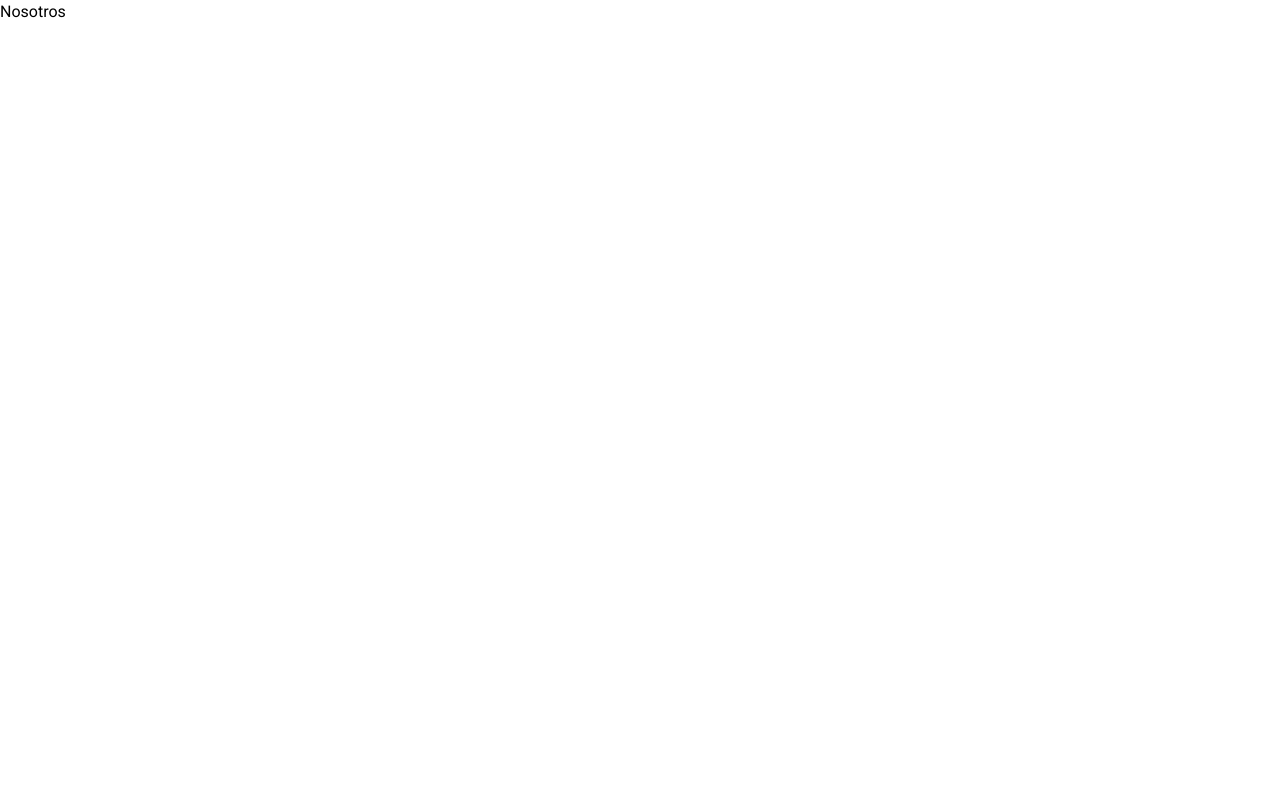
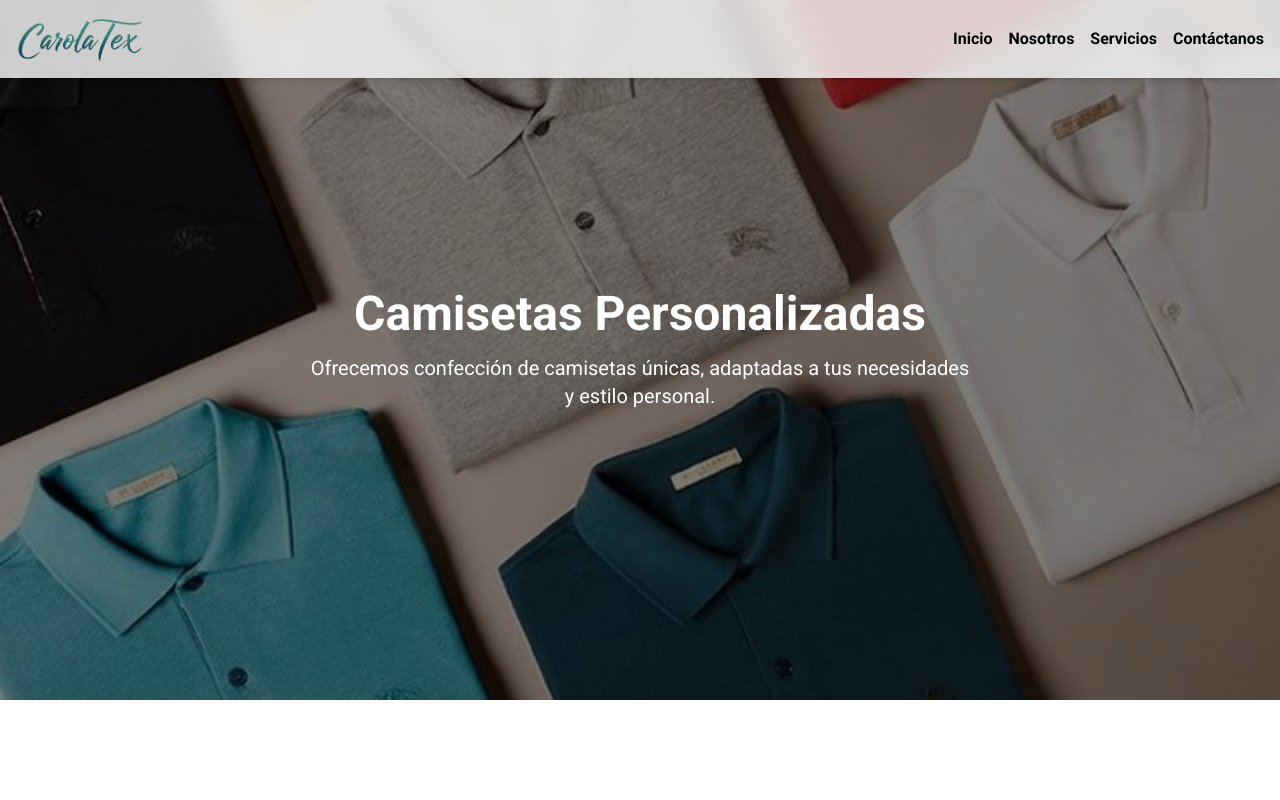
Before and after one commit to ArgueDev/CarolaTex, a React (Vite) app: page /nosotros in a window 1280 px wide. Shown: the top 800 px of the page. Built offline with nearby package versions, Linux system fonts and the light colour scheme.

Commit message:
Fin pagina nosotros

```diff
--- a/package.json
+++ b/package.json
@@ -12,6 +12,7 @@
   "dependencies": {
     "@tailwindcss/vite": "^4.0.4",
     "aos": "^2.3.4",
+    "framer-motion": "^12.4.3",
     "lucide-react": "^0.475.0",
     "react": "^19.0.0",
     "react-dom": "^19.0.0",
--- a/src/components/Footer.tsx
+++ b/src/components/Footer.tsx
@@ -1,4 +1,6 @@
 // import { FaFacebook, FaInstagram } from "react-icons/fa";
+
+import { NavLink } from "react-router";
 
 export default function Footer() {
 
@@ -11,11 +13,11 @@ export default function Footer() {
                 <img src="./img/logo_nav.png" alt="logo"/>
                 <div className="flex flex-col gap-4 md:mt-0 mt-8">
                     <h2 className="font-semibold text-xl">Contáctanos</h2>
-                    <a href="" className="text-sm text-gray-500 hover:font-semibold">Sobre Nosotros</a>
-                    <a href="" className="text-sm text-gray-500 hover:font-semibold">Servicios</a>
-                    <a href="" className="text-sm text-gray-500 hover:font-semibold">Galeria</a>
-                    <a href="" className="text-sm text-gray-500 hover:font-semibold">Testimonios</a>
-                    <a href="" className="text-sm text-gray-500 hover:font-semibold">Contacto</a>
+                    <NavLink to="/nosotros" className="text-sm text-gray-500 hover:font-semibold">Sobre Nosotros</NavLink>
+                    <NavLink to="/servicios" className="text-sm text-gray-500 hover:font-semibold">Servicios</NavLink>
+                    <NavLink to="/galeria" className="text-sm text-gray-500 hover:font-semibold">Galeria</NavLink>
+                    <NavLink to="/testimonios" className="text-sm text-gray-500 hover:font-semibold">Testimonios</NavLink>
+                    <NavLink to="/contacto" className="text-sm text-gray-500 hover:font-semibold">Contacto</NavLink>
                 </div>
                 <div className="flex flex-col gap-4 md:mt-0 mt-8">
                     <h2 className="font-semibold text-xl">Síguenos</h2>
--- a/src/components/Header.tsx
+++ b/src/components/Header.tsx
@@ -8,7 +8,9 @@ export default function Header() {
   return (
     <header className="fixed top-0 left-0 w-full bg-white/80 backdrop-blur-md shadow-md p-4 z-50">
       <div className="container mx-auto flex justify-between items-center">
-        <img src="/img/logo_nav.png" alt="logo" className="w-32 h-auto" />
+        <NavLink to="/">
+          <img src="/img/logo_nav.png" alt="logo" className="w-32 h-auto" />
+        </NavLink>
 
         {/* Botón de menú para móviles */}
         <button className="md:hidden" onClick={() => setIsOpen(!isOpen)}>
--- a/src/pages/App.tsx
+++ b/src/pages/App.tsx
@@ -1,16 +1,29 @@
-import { Route, Routes, BrowserRouter } from "react-router";
+import { Route, Routes, BrowserRouter, useLocation } from "react-router";
+
 import Home from "./Home";
 import Nosotros from "./Nosotros";
 import NotFound from "./NotFound";
+import { AnimatePresence } from "framer-motion";
+
+function AnimatedRoutes() {
+  const location = useLocation();
+
+  return (
+    <AnimatePresence mode='wait'>
+      <Routes location={location} key={location.pathname}>
+        <Route path="*" element={<NotFound />} />
+        <Route path="/" element={<Home />} />
+        <Route path="/nosotros" element={<Nosotros />} />
+      </Routes>
+    </AnimatePresence>
+  )
+}
+
 
 export default function App() {
   return (
     <BrowserRouter>
-      <Routes>
-        <Route path="*" element={<NotFound />} />
-        <Route path="/" element={<Home />} />
-        <Route path="/nosotros" element={<Nosotros />} />
-      </Routes>
+        <AnimatedRoutes />
     </BrowserRouter>
   )
 }
--- a/src/pages/Home.tsx
+++ b/src/pages/Home.tsx
@@ -1,10 +1,12 @@
+import { useEffect } from "react";
+import { Zap, Palette, BadgeCheck } from "lucide-react";
+import { FaStar } from "react-icons/fa";
+import { NavLink } from "react-router";
+
 import Header from "../components/Header";
 import Footer from "../components/Footer";
+import PageTransition from "../transition/PageTransition";
 
-import { Zap, Palette, BadgeCheck } from "lucide-react";
-import { FaStar } from "react-icons/fa";
-
-import { useEffect } from "react";
 import AOS from "aos";
 import "aos/dist/aos.css";
 
@@ -17,10 +19,8 @@ export default function App() {
   }, []);
 
   return (
-    <>
+    <PageTransition>
       <Header />
-      <main>
-
       <div className="relative w-full h-screen">
         <img src="/img/bg.jpg" alt="background" className="w-full h-full object-cover" />
         <div className="absolute top-1/2 left-10 right-10 transform -translate-y-1/2 bg-white/70 backdrop-blur-md p-8 rounded-lg shadow-lg max-w-md">
@@ -31,12 +31,13 @@ export default function App() {
         </div>
       </div>{/* Fin de la sección de hero */}
 
+      <main>
         <div data-aos="zoom-in" className="flex md:flex-row flex-col max-w-8/10 m-auto py-20 md:mt-40 mt-10 gap-4 items-center">
           <h1 className="text-(--azul-marino) md:text-6xl text-4xl font-bold">Camisetas personalizadas que reflejen tu estilo</h1>
           <div>
             <p className="text-xl mb-8">En nuestra empresa, transformamos tus ideas en camisetas unicas y de alta calidad. Descubre como podemos ayudarte a descatar con estilo.</p>
             <button className="bg-(--verde-menta) text-white px-4 py-2 rounded-lg transition delay-150 duration-300 ease-in-out hover:-translate-y-1 hover:scale-110 hover:bg-(--rosa-palo)">
-              <a href="#">Saber Más</a>
+              <NavLink to="/nosotros">Saber Más</NavLink>
             </button>
           </div>
         </div> {/* Fin de la sección de camisetas */}
@@ -83,6 +84,6 @@ export default function App() {
       </main>
 
       <Footer />
-    </>
+    </PageTransition>
   );
 }
--- a/src/pages/Nosotros.tsx
+++ b/src/pages/Nosotros.tsx
@@ -1,7 +1,49 @@
-
+import Footer from "../components/Footer";
+import Header from "../components/Header";
+import PageTransition from "../transition/PageTransition";
 
 export default function Nosotros() {
   return (
-    <div>Nosotros</div>
-  )
+    <PageTransition>
+      <Header />
+      <div className="relative w-full h-[700px]">
+        <img src="/img/bg.jpg" alt="background" className="w-full h-full object-cover"/>
+        <div className="absolute inset-0 flex flex-col items-center justify-center bg-black/50 text-white text-center px-4">
+          <h1 className="text-3xl md:text-5xl font-bold">Camisetas Personalizadas</h1>
+          <p className="mt-4 text-lg md:text-xl max-w-2xl">Ofrecemos confección de camisetas únicas, adaptadas a tus necesidades y estilo personal.</p>
+        </div>
+      </div>
+      <div className="flex md:flex-row flex-col items-center gap-2 max-w-8/10 m-auto mt-30">
+        <h1 className="md:text-5xl text-3xl text-(--azul-marino) font-bold">Nuestra Historia y Misión en Confección</h1>
+        <p className="text-lg font-semibold max-w-[550px]">Desde nuestos inicios, nos hemos dedicado a crear camisetas que reflejen la personalidad de nuestros clientes. Nuestra misión es proporcionar a nuestros clientes productos que reflejen sus estilo y personalidad, creemos que cada camiseta cuenta una historia unica y estamos aqui para ayudarte a contarla.</p>
+      </div>
+      <main className="max-w-6/10 m-auto mt-20">
+        <div className="mt-30">
+          <h1 className="text-4xl font-bold text-(--azul-marino) text-center">Preguntas</h1>
+          <p className="text-lg text-center mt-4 text-gray-900">Aqui encontraras respuestas a las preguntas mas frecuentes sobre nuestros servicios de confeccion de camisetas.</p>
+          <div className="mt-5 leading-7">
+            <p className="font-bold">¿Qué tipos de camisetas ofrecemos?</p>
+            <p className="text-gray-900">Ofrecemos una amplia variedad de camisetas, desde modelos básicos hasta opciones personalizadas. Puedes elegir entre diferentes estilos, colores y tamaños. Nos adaptamos a tus necesidades especificas.</p>
+          </div> {/* Pregunta 1 */}
+          <div className="mt-5 leading-7">
+            <p className="font-bold">¿Cuál es el tiempo de entega?</p>
+            <p className="text-gray-900">El tiempo de entrega varia segun la cantidad y el tipo de personalización. Generalmente, procesamos los pedidos en un plazo de 7 a 14 dias habiles. Siempre informamos a nuestros clientes sobre el estado de sus pedidos.</p>
+          </div> {/* Pregunta 2 */}
+          <div className="mt-5 leading-7">
+            <p className="font-bold">¿Ofrecen descuentos por volumen?</p>
+            <p className="text-gray-900">Si, ofrecemos descuentos especiales para pedidos grandes. Cuanto mayor sea la cantidad, mayor será el descuento. Contáctanos para obtener una cotizacion personalizada.</p>
+          </div> {/* Pregunta 3 */}
+          <div className="mt-5 leading-7">
+            <p className="font-bold">¿Puedo personalizar mi camiseta?</p>
+            <p className="text-gray-900">Absolutamente, ofrecemos opciones de personalización que incluye sublimación y bordado. Puedes enviar tu diseño. Estamos aquí para hacer realidad tu visión.</p>
+          </div> {/* Pregunta 4 */}
+          <div className="mt-5 leading-7">
+            <p className="font-bold">¿Hay garantía de calidad?</p>
+            <p className="text-gray-900">Sí, garantizamos la calidad de nuestras camisetas. Si no estás sastifecho con tu pedido, contáctanos dentro de los 30 días y haremos lo posible para resolver cualquier inconveniente.</p>
+          </div> {/* Pregunta 5 */}
+        </div>
+      </main>
+      <Footer />
+    </PageTransition>
+  );
 }
--- /dev/null
+++ b/src/transition/PageTransition.tsx
@@ -0,0 +1,15 @@
+import { motion } from "framer-motion";
+
+
+export default function PageTransition({children}: {children: React.ReactNode}) {
+  return (
+      <motion.div
+        initial={{ scale: 0.9, opacity: 0 }}
+        animate={{ scale: 1, opacity: 1 }}
+        exit={{ scale: 0.9, opacity: 0 }}
+        transition={{ duration: 0.5 }}
+      >
+          {children}
+    </motion.div>
+  )
+}
```
Also changed, not shown: 1 other file (tests, documents, lock files or other folders). Lines whose indentation alone changed are shown as unchanged.
